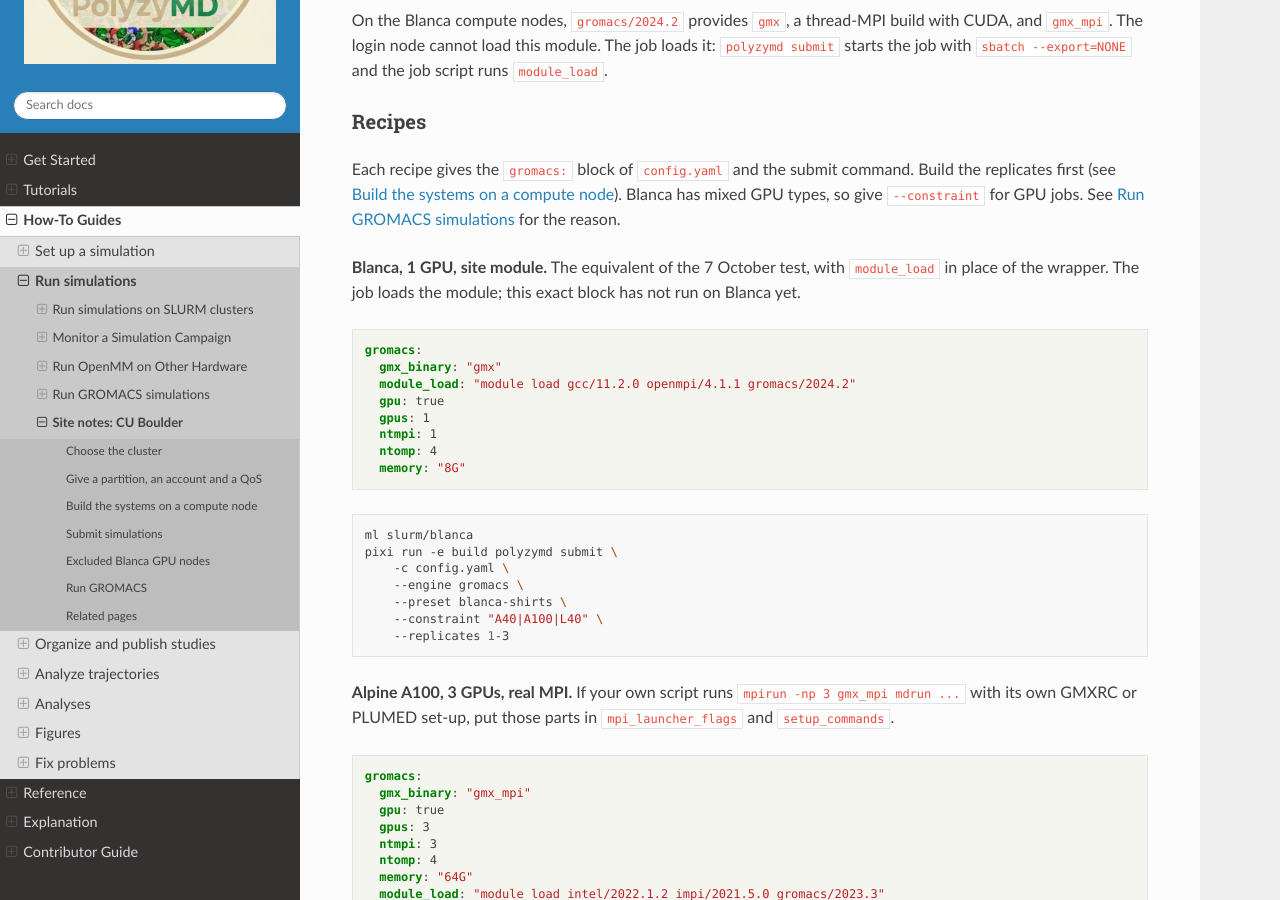
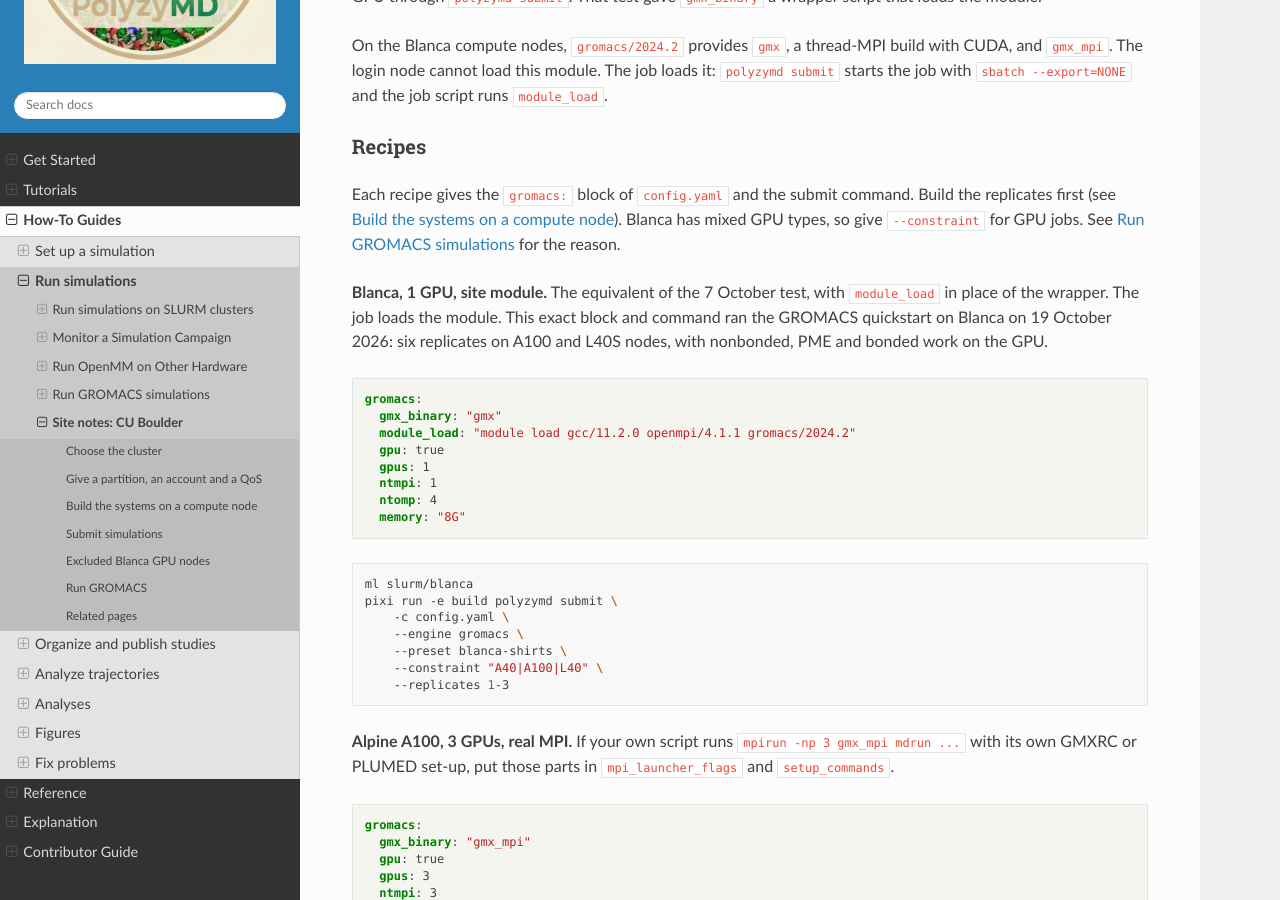
Before and after one commit to joelaforet/polyzymd, a Sphinx documentation site: the page built from docs/source/how_to/site_cu_boulder.md, in a window 1280 px wide and 900 px high, scrolled down 3748 px. Built offline with Sphinx 7.4.7 and the Read the Docs theme 3.1.0, drawn with Linux system fonts in a browser that asks for light colours; some of the changed text lies outside the part shown.

Commit message:
docs: mark the Blanca GROMACS module recipe as tested
The "Blanca, 1 GPU, site module" recipe ran verbatim on Blanca on
2026-10-19 (head e4982848): six quickstart replicates on A100 and L40S
nodes, all completed, with nonbonded, PME and bonded work on the GPU.
The caveat that it had not run is removed.

The GPU feature paragraph said L40S nodes have no feature name, but
sinfo shows the L40 feature on nodes with L40S GPUs; one L40S node has
no feature. The paragraph now says so and how to list the features.

````diff
--- a/docs/source/how_to/site_cu_boulder.md
+++ b/docs/source/how_to/site_cu_boulder.md
@@ -122,9 +122,12 @@ environment has no OpenFF, so the job loads the build and cannot make one.
 ### Blanca GPU features
 
 `--constraint` takes the feature names of the Blanca GPU nodes: `A40`,
-`A100`, `L40`, `h100` (lower case), `V100` and `rtx6000`. The L40S nodes have
-no feature name, and `--constraint L40S` fails with
-*"Invalid feature specification"*. For example, `--constraint "A40|A100|L40"`.
+`A100`, `L40`, `h100` (lower case), `V100` and `rtx6000`. `L40` also selects
+some nodes whose GPUs are L40S. There is no `L40S` feature: an L40S node
+without the `L40` feature cannot be selected by name, and
+`--constraint L40S` fails with *"Invalid feature specification"*. For
+example, `--constraint "A40|A100|L40"`. `sinfo -N -o "%N %f %G"` lists each
+node's features and GPUs.
 
 (excluded-blanca-gpu-nodes)=
 ## Excluded Blanca GPU nodes
@@ -195,8 +198,10 @@ Blanca has mixed GPU types, so give `--constraint` for GPU jobs. See
 {doc}`run_gromacs` for the reason.
 
 **Blanca, 1 GPU, site module.** The equivalent of the 7 October test, with
-`module_load` in place of the wrapper. The job loads the module; this exact
-block has not run on Blanca yet.
+`module_load` in place of the wrapper. The job loads the module. This exact
+block and command ran the GROMACS quickstart on Blanca on 19 October 2026:
+six replicates on A100 and L40S nodes, with nonbonded, PME and bonded work
+on the GPU.
 
 ```yaml
 gromacs:
````
